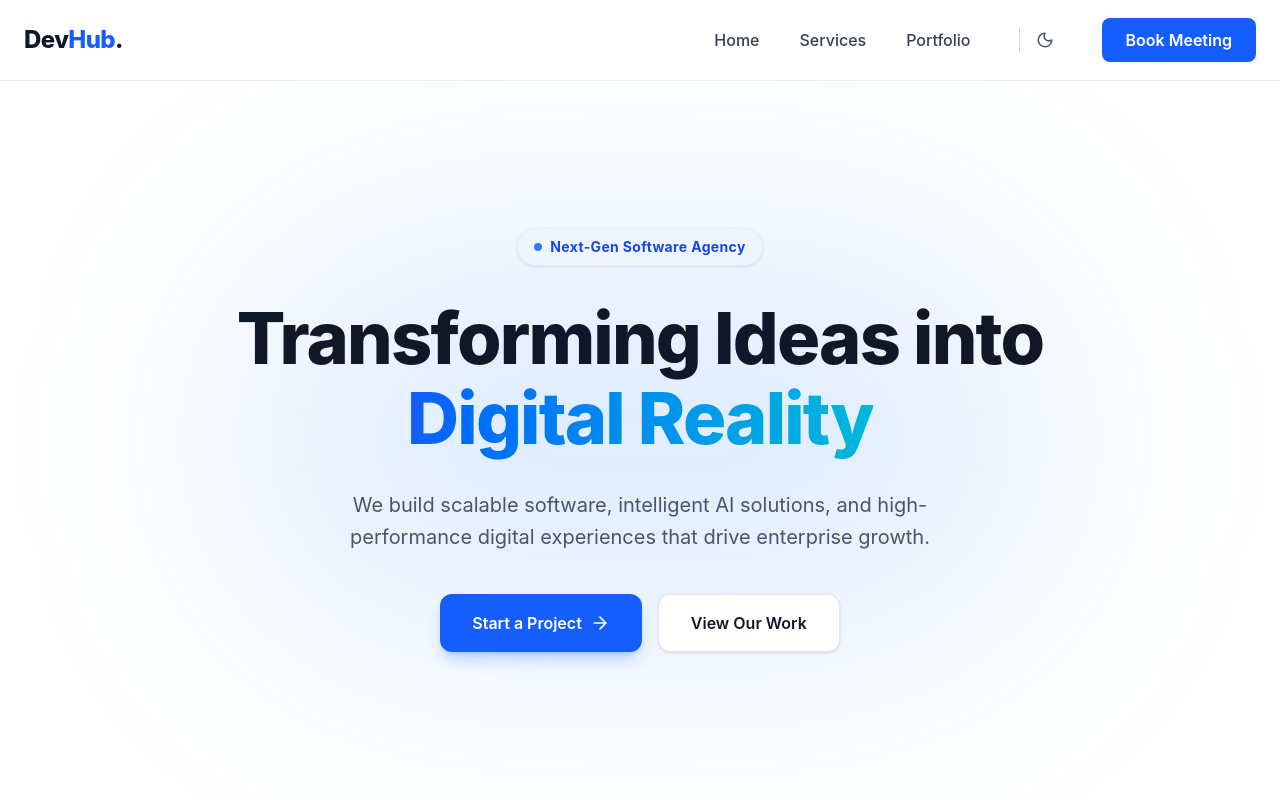
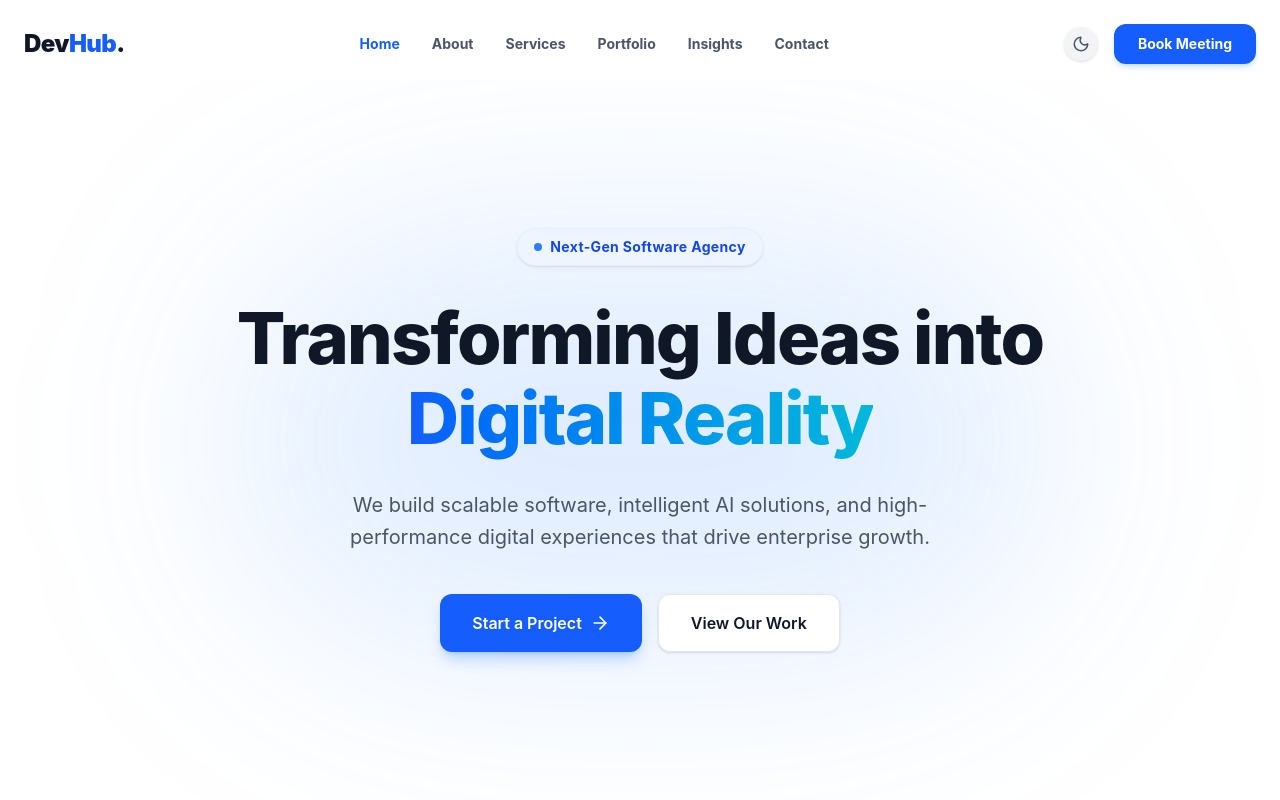
Before and after one commit to Muhammad-Abdullah-codes/proj, a React (Vite) app: page / in a window 1280 px wide. Shown: the top 800 px of the page. Built offline with nearby package versions, Linux system fonts and the light colour scheme.

Commit message:
implement complete navigation routing and scroll-responsive UI in global navbar

```diff
--- a/src/components/Navbar.tsx
+++ b/src/components/Navbar.tsx
@@ -1,147 +1,161 @@
 import { useState, useEffect } from "react";
-import { Link } from "react-router-dom";
-import { Moon, Sun, Menu, X } from "lucide-react";
+import { Link, useLocation } from "react-router-dom";
+import { Menu, X, Sun, Moon } from "lucide-react";
 import { motion, AnimatePresence } from "framer-motion";
 
 export default function Navbar() {
-  const [isDark, setIsDark] = useState(() => {
-    if (typeof window !== "undefined") {
-      return (
-        localStorage.getItem("theme") === "dark" ||
-        (!("theme" in localStorage) &&
-          window.matchMedia("(prefers-color-scheme: dark)").matches)
-      );
+  const [isOpen, setIsOpen] = useState(false);
+  const [scrolled, setScrolled] = useState(false);
+  const [isDarkMode, setIsDarkMode] = useState(false);
+  const location = useLocation();
+
+  // Handle Scroll Effect
+  useEffect(() => {
+    const handleScroll = () => setScrolled(window.scrollY > 20);
+    window.addEventListener("scroll", handleScroll);
+    return () => window.removeEventListener("scroll", handleScroll);
+  }, []);
+
+  // Handle Global Dark Mode Toggle
+  useEffect(() => {
+    // Check if the html tag already has the dark class when navbar mounts
+    const isDark = document.documentElement.classList.contains("dark");
+    setIsDarkMode(isDark);
+  }, []);
+
+  const toggleDarkMode = () => {
+    const newDarkMode = !isDarkMode;
+    setIsDarkMode(newDarkMode);
+    if (newDarkMode) {
+      document.documentElement.classList.add("dark");
+    } else {
+      document.documentElement.classList.remove("dark");
     }
-    return true;
-  });
+  };
 
-  const [isOpen, setIsOpen] = useState(false);
+  // Close mobile menu when route changes
+  useEffect(() => {
+    setIsOpen(false);
+  }, [location.pathname]);
 
-  useEffect(() => {
-    const root = window.document.documentElement;
-    if (isDark) {
-      root.classList.add("dark");
-      localStorage.setItem("theme", "dark");
-    } else {
-      root.classList.remove("dark");
-      localStorage.setItem("theme", "light");
-    }
-  }, [isDark]);
-
-  useEffect(() => {
-    document.body.style.overflow = isOpen ? "hidden" : "unset";
-    return () => {
-      document.body.style.overflow = "unset";
-    };
-  }, [isOpen]);
-
-  // Reusable Link component for the animated underline effect
-  const NavLink = ({
-    to,
-    children,
-  }: {
-    to: string;
-    children: React.ReactNode;
-  }) => (
-    <Link
-      to={to}
-      className="relative font-medium text-gray-700 dark:text-gray-200 hover:text-blue-600 dark:hover:text-blue-400 transition-colors group py-2"
-    >
-      {children}
-      <span className="absolute bottom-0 left-0 w-0 h-0.5 bg-blue-600 dark:bg-blue-400 transition-all duration-300 ease-out group-hover:w-full rounded-full"></span>
-    </Link>
-  );
+  const navLinks = [
+    { name: "Home", path: "/" },
+    { name: "About", path: "/about" },
+    { name: "Services", path: "/services" },
+    { name: "Portfolio", path: "/portfolio" },
+    { name: "Insights", path: "/blog" },
+    { name: "Contact", path: "/contact" },
+  ];
 
   return (
-    <nav className="fixed w-full z-50 bg-white/85 dark:bg-gray-950/85 backdrop-blur-lg border-b border-gray-200/80 dark:border-gray-800/80 transition-colors duration-300">
-      <div className="max-w-7xl mx-auto px-6 h-20 flex items-center justify-between relative">
-        <Link to="/" className="text-2xl font-extrabold tracking-tight z-50">
+    <header
+      className={`fixed top-0 w-full z-50 transition-all duration-300 ${
+        scrolled
+          ? "bg-white/80 dark:bg-gray-950/80 backdrop-blur-md border-b border-gray-200 dark:border-gray-800 shadow-sm py-4"
+          : "bg-transparent py-6"
+      }`}
+    >
+      <div className="max-w-7xl mx-auto px-6 flex justify-between items-center">
+        {/* Logo */}
+        <Link
+          to="/"
+          className="text-2xl font-black tracking-tight text-gray-900 dark:text-white z-50 relative"
+        >
           Dev<span className="text-blue-600 dark:text-blue-500">Hub</span>.
         </Link>
 
-        <div className="hidden md:flex space-x-10 items-center">
-          <NavLink to="/">Home</NavLink>
-          <NavLink to="/services">Services</NavLink>
-          <NavLink to="/portfolio">Portfolio</NavLink>
+        {/* Desktop Navigation */}
+        <nav className="hidden lg:flex items-center gap-8">
+          {navLinks.map((link) => {
+            const isActive = location.pathname === link.path;
+            return (
+              <Link
+                key={link.name}
+                to={link.path}
+                className={`relative group text-sm font-bold transition-colors hover:text-blue-600 dark:hover:text-blue-400 ${
+                  isActive
+                    ? "text-blue-600 dark:text-blue-400"
+                    : "text-gray-600 dark:text-gray-300"
+                }`}
+              >
+                {link.name}
+                {/* The Animated Underline */}
+                <span
+                  className={`absolute -bottom-1.5 left-0 h-\[2px\] bg-blue-600 dark:bg-blue-400 transition-all duration-300 ease-out ${
+                    isActive ? "w-full" : "w-0 group-hover:w-full"
+                  }`}
+                />
+              </Link>
+            );
+          })}
+        </nav>
 
-          <div className="w-px h-6 bg-gray-300 dark:bg-gray-700 mx-2"></div>
-
+        {/* Right Side Controls (Desktop & Mobile) */}
+        <div className="flex items-center gap-4 z-50 relative">
+          {/* Dark Mode Toggle */}
           <button
-            onClick={() => setIsDark(!isDark)}
-            className="p-2 rounded-full text-gray-600 dark:text-gray-300 hover:bg-gray-100 dark:hover:bg-gray-800 transition-all"
-            aria-label="Toggle Theme"
+            onClick={toggleDarkMode}
+            className="p-2 rounded-full bg-gray-100 dark:bg-gray-800 text-gray-600 dark:text-gray-300 hover:text-blue-600 dark:hover:text-blue-400 transition-colors shadow-sm"
+            aria-label="Toggle Dark Mode"
           >
-            {isDark ? <Sun size={18} /> : <Moon size={18} />}
+            {isDarkMode ? <Sun size={18} /> : <Moon size={18} />}
           </button>
 
+          {/* Desktop CTA */}
           <Link
             to="/book"
-            className="bg-blue-600 text-white px-6 py-2.5 rounded-lg font-semibold hover:bg-blue-700 hover:shadow-lg hover:shadow-blue-500/25 transition-all active:scale-95"
+            className="hidden lg:flex bg-blue-600 text-white px-6 py-2.5 rounded-xl text-sm font-bold hover:bg-blue-700 transition-all shadow-md shadow-blue-500/20 active:scale-95"
           >
             Book Meeting
           </Link>
-        </div>
 
-        <div className="md:hidden flex items-center gap-3 z-50">
-          <button
-            onClick={() => setIsDark(!isDark)}
-            className="p-2 text-gray-600 dark:text-gray-300"
-          >
-            {isDark ? <Sun size={20} /> : <Moon size={20} />}
-          </button>
+          {/* Mobile Menu Toggle */}
           <button
             onClick={() => setIsOpen(!isOpen)}
-            className="p-2 text-gray-900 dark:text-white"
+            className="lg:hidden p-2 text-gray-600 dark:text-gray-300"
+            aria-label="Toggle Menu"
           >
             {isOpen ? <X size={24} /> : <Menu size={24} />}
           </button>
         </div>
       </div>
 
+      {/* Mobile Navigation Menu */}
       <AnimatePresence>
         {isOpen && (
           <motion.div
-            initial={{ opacity: 0, y: -10 }}
+            initial={{ opacity: 0, y: -20 }}
             animate={{ opacity: 1, y: 0 }}
-            exit={{ opacity: 0, y: -10 }}
+            exit={{ opacity: 0, y: -20 }}
             transition={{ duration: 0.2 }}
-            className="absolute top-20 left-0 w-full bg-white dark:bg-gray-950 border-b border-gray-200 dark:border-gray-800 md:hidden shadow-2xl h-[calc(100vh-5rem)] overflow-y-auto"
+            className="absolute top-full left-0 w-full bg-white dark:bg-gray-950 border-b border-gray-200 dark:border-gray-800 shadow-xl lg:hidden flex flex-col py-6 px-6 gap-2"
           >
-            <div className="flex flex-col px-6 py-8 space-y-2">
-              <Link
-                to="/"
-                onClick={() => setIsOpen(false)}
-                className="block px-4 py-4 text-lg font-medium rounded-xl hover:bg-gray-50 dark:hover:bg-gray-900 transition-colors"
-              >
-                Home
-              </Link>
-              <Link
-                to="/services"
-                onClick={() => setIsOpen(false)}
-                className="block px-4 py-4 text-lg font-medium rounded-xl hover:bg-gray-50 dark:hover:bg-gray-900 transition-colors"
-              >
-                Services
-              </Link>
-              <Link
-                to="/portfolio"
-                onClick={() => setIsOpen(false)}
-                className="block px-4 py-4 text-lg font-medium rounded-xl hover:bg-gray-50 dark:hover:bg-gray-900 transition-colors"
-              >
-                Portfolio
-              </Link>
-              <div className="pt-6 mt-4 border-t border-gray-100 dark:border-gray-800">
+            {navLinks.map((link) => {
+              const isActive = location.pathname === link.path;
+              return (
                 <Link
-                  to="/book"
-                  onClick={() => setIsOpen(false)}
-                  className="block w-full bg-blue-600 text-white px-5 py-4 rounded-xl font-semibold text-center shadow-md active:scale-95 transition-all"
+                  key={link.name}
+                  to={link.path}
+                  className={`relative text-lg font-bold py-3 px-4 rounded-xl transition-colors ${
+                    isActive
+                      ? "bg-blue-50 dark:bg-blue-900/20 text-blue-600 dark:text-blue-400"
+                      : "text-gray-900 dark:text-white hover:bg-gray-50 dark:hover:bg-gray-900"
+                  }`}
                 >
-                  Book a Meeting
+                  {link.name}
                 </Link>
-              </div>
-            </div>
+              );
+            })}
+
+            <Link
+              to="/book"
+              className="mt-4 w-full bg-blue-600 text-white px-6 py-4 rounded-xl text-center font-bold shadow-md active:scale-95"
+            >
+              Book a Meeting
+            </Link>
           </motion.div>
         )}
       </AnimatePresence>
-    </nav>
+    </header>
   );
 }
```
